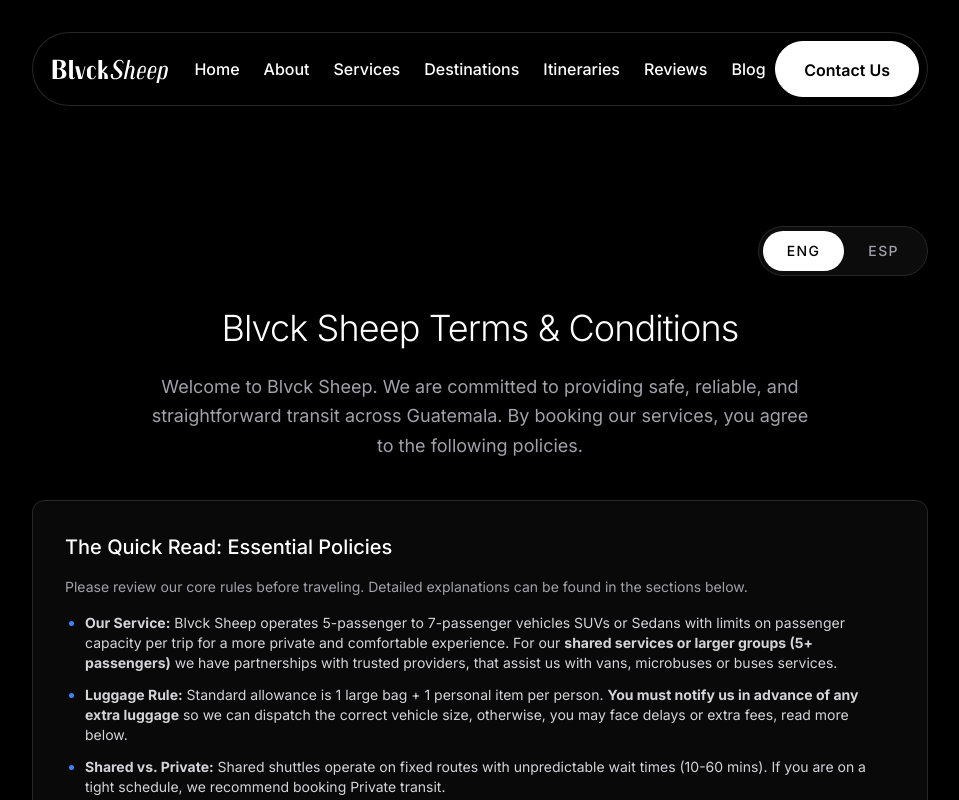
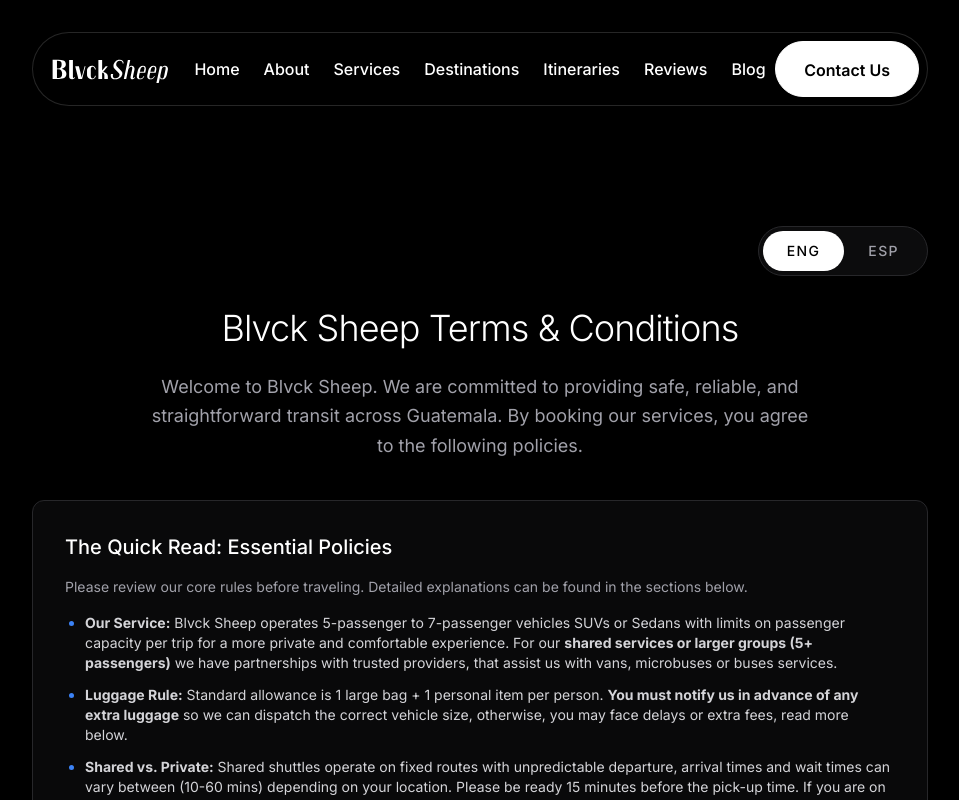
Before and after one commit to byron-rod/blvck-sheep, a Next.js app: page /terms-conditions in a window 1280 px wide. Shown: the top 800 px of the page, without its empty margins (160-1119 px from the left). Built offline with nearby package versions, Linux system fonts and the light colour scheme.

Commit message:
terminos

```diff
--- a/src/app/terms-conditions/page.tsx
+++ b/src/app/terms-conditions/page.tsx
@@ -69,8 +69,8 @@
           <li>
             <strong>{activeLanguage === "en" ? "Shared vs. Private:" : "Compartido vs. Privado:"}</strong>{" "}
             {activeLanguage === "en"
-              ? "Shared shuttles operate on fixed routes with unpredictable wait times (10-60 mins). If you are on a tight schedule, we recommend booking Private transit."
-              : "Los traslados compartidos operan en rutas fijas con tiempos de espera impredecibles (10-60 minutos). Si tienes un horario ajustado, te recomendamos reservar transporte Privado."}
+              ? "Shared shuttles operate on fixed routes with unpredictable departure, arrival times and wait times can vary between (10-60 mins) depending on your location. Please be ready 15 minutes before the pick-up time. If you are on a tight schedule, we recommend booking Private transit."
+              : "Los traslados compartidos operan en rutas fijas que varian dependiente de tu ubicacion, con tiempos de espera impredecibles (10-60 minutos). Por favor estar listo 15 minutos antes de la hora de recogida. Si tienes un horario ajustado, te recomendamos reservar transporte Privado."}
           </li>
           <li>
             <strong>{activeLanguage === "en" ? "Cancellations:" : "Cancelaciones:"}</strong>{" "}
```
